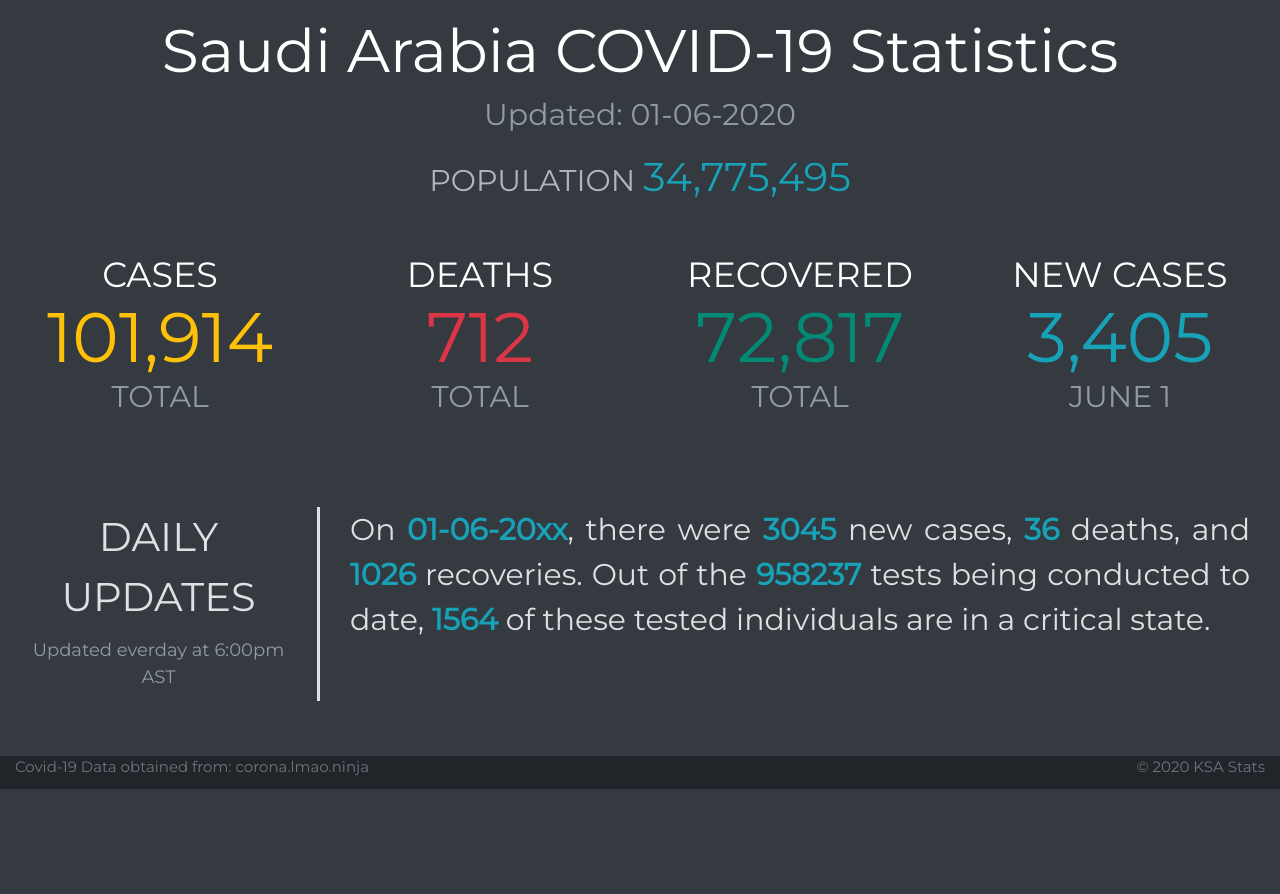
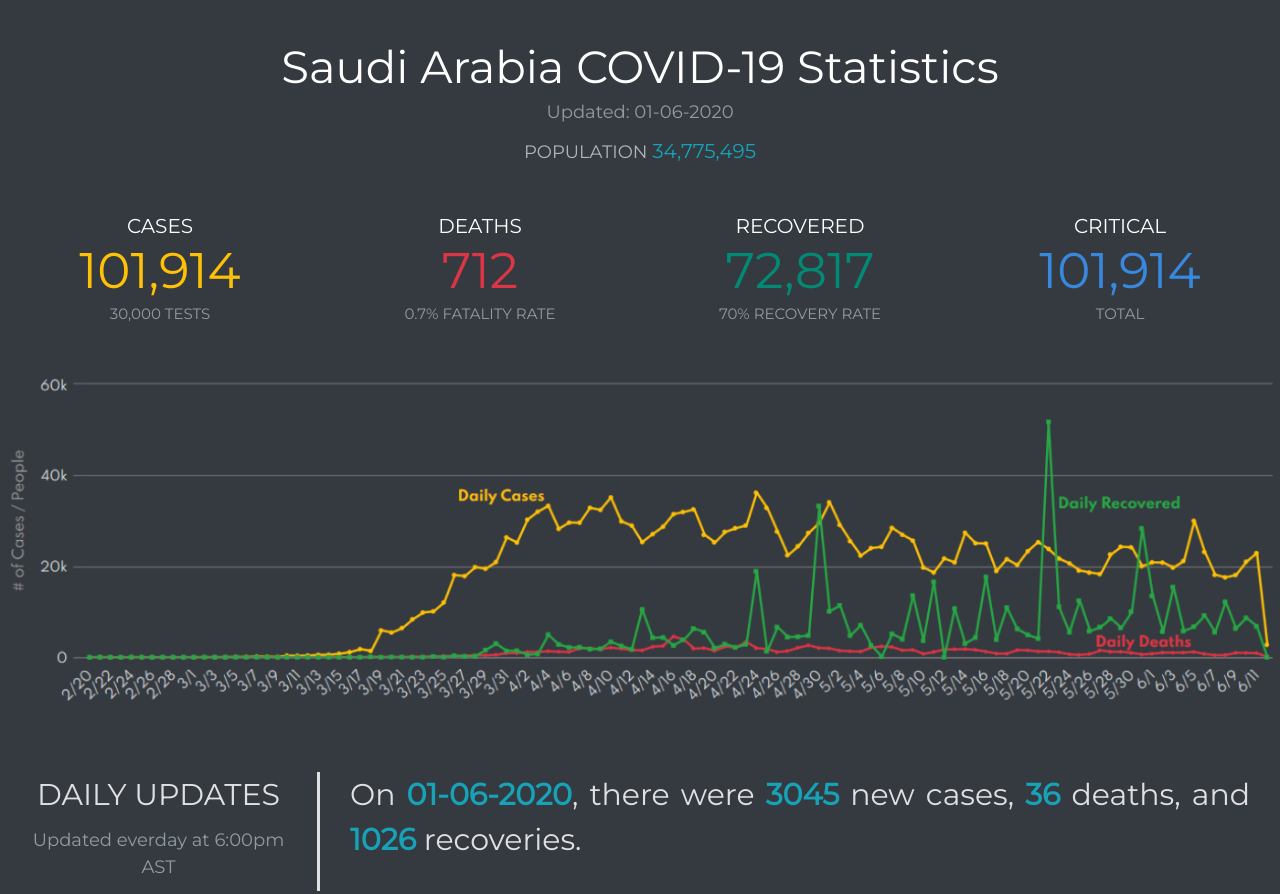
Before and after one commit to SZaidH/KSA_Covid_Stats, a plain HTML site: page index.html in a window 1280 px wide. Shown: the top 894 px of the page. Before the commit the page ends 800 px from the top, so only its background shows below. Drawn offline with nearby package versions, Linux system fonts and the light colour scheme.

Commit message:
Minor UI Changes + Visual Stats section Added

```diff
--- a/css/custom.css
+++ b/css/custom.css
@@ -17,28 +17,28 @@ body{
 /* Introductory section */
 .intro{
   text-align: center;
-  margin: 15px auto auto auto;
+  margin: 40px auto auto auto;
 }
 
 .intro h2{
   color: #FFFFFF;
-  font-size: 6rem;
+  font-size: 4.5rem;
   font-weight: Medium;
 }
 
 .intro .lead{
   color: #939BA2;
-  font-size: 3rem;
+  font-size: 1.8rem;
 }
 
 .intro p{
   color: #AFB5BA;
-  font-size: 3rem;
+  font-size: 1.8rem;
 }
 
 .intro p span{
   color: #17A2B8;
-  font-size: 4rem;
+  font-size: 2rem;
 }
 
 /* Statistics*/
@@ -56,32 +56,32 @@ body{
 
 .stats p{
   color: #FFFFFF;
-  font-size: 3.5rem;
+  font-size: 2rem;
 }
 
 .stats .num-cases{
   color: #FFC107;
-  font-size: 7rem;
+  font-size: 5rem;
 }
 
 .stats .num-deaths{
   color: #DC3545;
-  font-size: 7rem;
+  font-size: 5rem;
 }
 
 .stats .num-recoveries{
   color: #028A74;
-  font-size: 7rem;
+  font-size: 5rem;
 }
 
-.stats .num-new{
-  color: #17A2B8;
-  font-size: 7rem;
+.stats .num-critical{
+  color: #3788DE;
+  font-size: 5rem;
 }
 
 .stats .num-under{
   color: #939BA2;
-  font-size: 3rem;
+  font-size: 1.5rem;
 }
 
 /* Updates */
@@ -95,7 +95,7 @@ body{
 
 .updates p{
   color: #E0E0E3;
-  font-size: 4rem;
+  font-size: 3rem;
 }
 
 .updates .update-time{
@@ -115,6 +115,8 @@ body{
   color: #17A2B8;
 }
 
+/* Visual Statistics*/
+
 /* Footer */
 .footer{
   background-color: #212529;
@@ -122,3 +124,14 @@ body{
   font-size: 1.5rem;
   margin: 55px auto auto auto;
 }
+/*********************************/
+
+/* Media Queries */
+/* For mobile devices */
+@media (max-width: 576px){
+  .updates .update-border{
+    border-right: 0;
+    border-bottom: 3px solid #E0E0E3;
+    margin: auto 15px auto 15px;
+  }
+}
--- a/index.html
+++ b/index.html
@@ -33,29 +33,33 @@
       <div class="col-xs-12 col-sm-6 col-md-3 margin">
         <p>CASES</p>
         <p class="num-cases">101,914</p>
-        <p class="num-under">TOTAL</p>
+        <p class="num-under">30,000 TESTS</p>
       </div>
 
       <div class="col-xs-12 col-sm-6 col-md-3 margin">
         <p>DEATHS</p>
         <p class="num-deaths">712</p>
-        <p class="num-under">TOTAL</p>
+        <p class="num-under">0.7% FATALITY RATE</p>
       </div>
 
       <div class="col-xs-12 col-sm-6 col-md-3 margin">
         <p>RECOVERED</p>
         <p class="num-recoveries">72,817</p>
-        <p class="num-under">TOTAL</p>
+        <p class="num-under">70% RECOVERY RATE</p>
       </div>
 
       <div class="col-xs-12 col-sm-6 col-md-3 margin">
-        <p>NEW CASES</p>
-        <p class="num-new">3,405</p>
-        <p class="num-under">JUNE 1</p>
+        <p>CRITICAL</p>
+        <p class="num-critical">101,914</p>
+        <p class="num-under">TOTAL</p>
       </div>
     </div>
   </div>
   <!-- Statistics End -->
+
+  <!-- Visual Statistics Start (Boilerplate image for now. To be replaced with Chart.js)-->
+  <img src="./img/barchart.png" class="img-fluid mx-auto d-block" alt="Responsive image">
+  <!-- Visual Statistics End-->
 
   <!-- Daily Updates Start -->
   <div class="container-fluid updates">
@@ -66,9 +70,8 @@
       </div>
 
       <div class="col-xs-12 col-sm-9 col-md-9">
-        <p class="message">On <b>01-06-20xx</b>, there were <b>3045</b> new cases, <b>36</b> deaths, and <b>1026</b>
-          recoveries. Out of the
-          <b>958237</b> tests being conducted to date, <b>1564</b> of these tested individuals are in a critical state.
+        <p class="message">On <b>01-06-2020</b>, there were <b>3045</b> new cases, <b>36</b> deaths, and <b>1026</b>
+          recoveries.
         </p>
       </div>
     </div>
```
Also changed, not shown: img/barchart.png (added).
